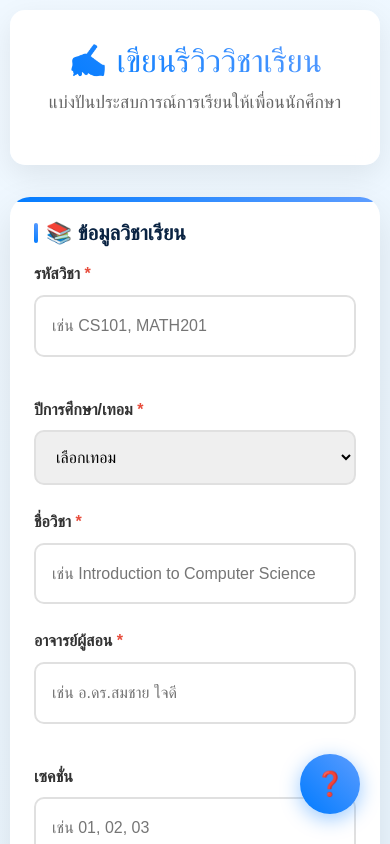
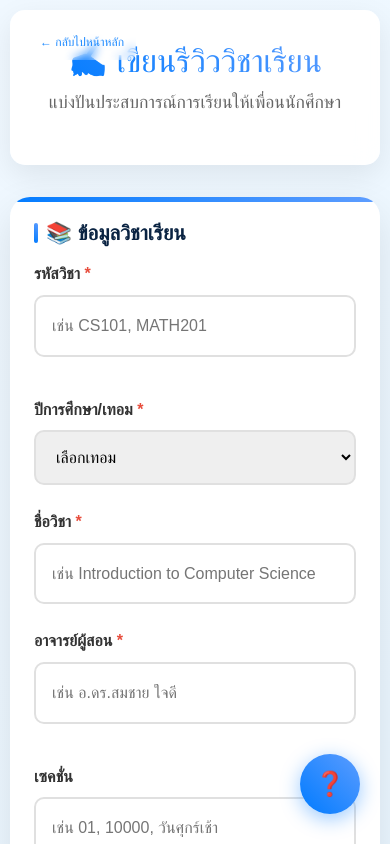
Before and after one commit to top242011/learnradar, a Next.js app: page /review in a window 390 px wide. Shown: the top 844 px of the page. Built offline with nearby package versions, Linux system fonts and the light colour scheme; no server answers; a web font is replaced by a local one.

Commit message:
Fix review-read bug

```diff
--- a/app/review/page.tsx
+++ b/app/review/page.tsx
@@ -4,13 +4,13 @@
 import { useState, useEffect, ChangeEvent, FormEvent, MouseEvent } from 'react';
 import Head from 'next/head';
 import styles from './review-form.module.css'; // นำเข้า CSS Module
-import { supabase } from '../../utils/supabaseClient'; // <--- ยืนยันว่าแก้ไขเส้นทางตรงนี้เป็น '../../'
-import { useRouter } from 'next/navigation'; // นำเข้า useRouter สำหรับ Redirect
+import { supabase } from '../../utils/supabaseClient';
+import { useRouter } from 'next/navigation';
+import Link from 'next/link'; // นำเข้า Link
 
 export default function ReviewFormPage() {
-    const router = useRouter(); // Initialize router
+    const router = useRouter();
 
-    // State สำหรับข้อมูลฟอร์ม
     const [formData, setFormData] = useState({
         courseCode: '',
         term: '',
@@ -29,7 +29,6 @@ export default function ReviewFormPage() {
         isAnonymous: false,
     });
 
-    // State สำหรับข้อความให้คะแนน
     const [ratingTexts, setRatingTexts] = useState({
         overall: 'ยังไม่ได้เลือก',
         difficulty: 'ง่ายมาก - ยากมาก',
@@ -37,13 +36,11 @@ export default function ReviewFormPage() {
         homework: 'น้อยมาก - เยอะมาก',
     });
 
-    // State สำหรับตัวนับตัวอักษร
     const [mainReviewCount, setMainReviewCount] = useState('0/1000');
     const [tipsReviewCount, setTipsReviewCount] = useState('0/500');
-    const [isSubmitting, setIsSubmitting] = useState(false); // State เพื่อจัดการตอนกำลังส่งข้อมูล
-    const [submissionMessage, setSubmissionMessage] = useState<string | null>(null); // State สำหรับข้อความแจ้งผู้ใช้
+    const [isSubmitting, setIsSubmitting] = useState(false);
+    const [submissionMessage, setSubmissionMessage] = useState<string | null>(null);
 
-    // ฟังก์ชันจัดการการเปลี่ยนแปลง Input
     const handleInputChange = (e: ChangeEvent<HTMLInputElement | HTMLSelectElement | HTMLTextAreaElement>) => {
         const { name, value, type, checked } = e.target as HTMLInputElement;
         setFormData(prev => ({
@@ -52,7 +49,6 @@ export default function ReviewFormPage() {
         }));
     };
 
-    // ฟังก์ชันจัดการ Star Rating
     const handleStarClick = (type: keyof typeof ratingTexts, value: number) => {
         setFormData(prev => ({ ...prev, [`rating${type.charAt(0).toUpperCase() + type.slice(1)}`]: value }));
         const labels: { [key: string]: string[] } = {
@@ -66,7 +62,6 @@ export default function ReviewFormPage() {
         }
     };
 
-    // ฟังก์ชันจัดการ Tag Checkbox
     const handleTagChange = (e: ChangeEvent<HTMLInputElement>) => {
         const { value, checked } = e.target;
         setFormData(prev => {
@@ -77,23 +72,19 @@ export default function ReviewFormPage() {
         });
     };
 
-    // Effect สำหรับ Character Counter
     useEffect(() => {
         setMainReviewCount(`${formData.mainReview.length}/1000`);
         setTipsReviewCount(`${formData.tipsReview.length}/500`);
     }, [formData.mainReview, formData.tipsReview]);
 
-    // ฟังก์ชันจัดการการส่งฟอร์ม
     const handleSubmit = async (e: FormEvent<HTMLFormElement>) => {
         e.preventDefault();
         setIsSubmitting(true);
         setSubmissionMessage(null);
 
         try {
-            // 1. ค้นหา course_id หรือสร้าง course ใหม่
             let courseId: string | null = null;
 
-            // ค้นหาคอร์สที่มีอยู่
             const { data: existingCourses, error: courseFetchError } = await supabase
                 .from('courses')
                 .select('id')
@@ -108,8 +99,6 @@ export default function ReviewFormPage() {
             if (existingCourses && existingCourses.length > 0) {
                 courseId = existingCourses[0].id;
             } else {
-                // ถ้าไม่พบ course ให้สร้าง course ใหม่
-                // อ้างอิงจากภาพ Supabase ของคุณ มีแค่ course_code, course_name, instructor, faculty, credits
                 const { data: newCourse, error: newCourseError } = await supabase
                     .from('courses')
                     .insert([
@@ -117,12 +106,11 @@ export default function ReviewFormPage() {
                             course_code: formData.courseCode,
                             course_name: formData.courseName,
                             instructor: formData.instructor,
-                            // เพิ่มคอลัมน์ที่มีในตาราง courses ของคุณจากฟอร์ม
-                            faculty: 'ไม่ระบุ', // คอลัมน์ faculty มีใน DB แต่ในฟอร์มไม่มี input โดยตรง, ให้ค่าเริ่มต้นไปก่อน
-                            credits: 0, // คอลัมน์ credits มีใน DB แต่ในฟอร์มไม่มี input โดยตรง, ให้ค่าเริ่มต้นไปก่อน
+                            faculty: 'ไม่ระบุ',
+                            credits: 0,
                         }
                     ])
-                    .select('id'); // ดึง ID ของ record ที่เพิ่งสร้าง
+                    .select('id');
 
                 if (newCourseError) {
                     throw new Error('Error creating new course: ' + newCourseError.message);
@@ -134,7 +122,6 @@ export default function ReviewFormPage() {
                 throw new Error('Could not determine course ID.');
             }
 
-            // 2. เตรียมข้อมูลสำหรับ insert ลงตาราง reviews
             const reviewData = {
                 course_id: courseId,
                 term: formData.term,
@@ -149,7 +136,6 @@ export default function ReviewFormPage() {
                 is_anonymous: formData.isAnonymous,
             };
 
-            // 3. Insert ข้อมูลลงตาราง reviews
             const { error: insertError } = await supabase
                 .from('reviews')
                 .insert([reviewData]);
@@ -161,7 +147,6 @@ export default function ReviewFormPage() {
             setSubmissionMessage('ส่งรีวิวสำเร็จแล้ว!');
             alert('ส่งรีวิวสำเร็จแล้ว!');
 
-            // รีเซ็ตฟอร์มหลังจากส่งสำเร็จ
             setFormData({
                 courseCode: '',
                 term: '',
@@ -186,10 +171,9 @@ export default function ReviewFormPage() {
                 homework: 'น้อยมาก - เยอะมาก',
             });
 
-            // Redirect กลับหน้าหลักหลังจากส่งสำเร็จ
             router.push('/');
 
-        } catch (error: unknown) { // แก้ไข 'any' เป็น 'unknown'
+        } catch (error: unknown) {
             console.error('Submission failed:', error);
             let errorMessage = 'เกิดข้อผิดพลาดในการส่งรีวิว';
             if (error instanceof Error) {
@@ -212,12 +196,15 @@ export default function ReviewFormPage() {
 
             <div className={styles.container}>
                 <div className={styles.header}>
+                    {/* div สำหรับจัดวางปุ่ม 'กลับไปหน้าหลัก' */}
+                    <div className={styles.backButtonContainer}>
+                        <Link href="/" className={styles.backBtn}>← กลับไปหน้าหลัก</Link>
+                    </div>
                     <h1>✍️ เขียนรีวิววิชาเรียน</h1>
                     <p>แบ่งปันประสบการณ์การเรียนให้เพื่อนนักศึกษา</p>
                 </div>
 
                 <form className={styles.reviewForm} onSubmit={handleSubmit}>
-                    {/* ข้อมูลวิชาเรียน */}
                     <div className={styles.formSection}>
                         <h2 className={styles.sectionTitle}>📚 ข้อมูลวิชาเรียน</h2>
 
@@ -250,12 +237,11 @@ export default function ReviewFormPage() {
                             </div>
                             <div className={styles.formGroup}>
                                 <label className={styles.formLabel}>เซคชั่น</label>
-                                <input type="text" name="section" className={styles.formInput} placeholder="เช่น 01, 02, 03" value={formData.section} onChange={handleInputChange} />
+                                <input type="text" name="section" className={styles.formInput} placeholder="เช่น 01, 10000, วันศุกร์เช้า" value={formData.section} onChange={handleInputChange} />
                             </div>
                         </div>
                     </div>
 
-                    {/* การให้คะแนน */}
                     <div className={styles.formSection}>
                         <h2 className={styles.sectionTitle}>⭐ การให้คะแนน</h2>
 
@@ -350,7 +336,6 @@ export default function ReviewFormPage() {
                                 </div>
                             </div>
 
-                            {/* เพิ่มส่วนการให้คะแนนการบ้าน */}
                             <div className={styles.ratingGroup}>
                                 <label className={styles.ratingLabel}>ปริมาณการบ้าน</label>
                                 <div className={styles.ratingContainer}>
@@ -383,7 +368,6 @@ export default function ReviewFormPage() {
                         </div>
                     </div>
 
-                    {/* Tags วิชาเรียน */}
                     <div className={styles.formSection}>
                         <h2 className={styles.sectionTitle}>🏷️ ลักษณะของวิชา</h2>
                         <div className={styles.tagsSection}>
@@ -407,7 +391,7 @@ export default function ReviewFormPage() {
                                              tag === 'มีงานกลุ่ม' ? '👥 ' + tag :
                                              tag === 'ใช้คอมพิวเตอร์' ? '💻 ' + tag :
                                              tag === 'ปฏิบัติจริง' ? '🎯 ' + tag :
-                                             tag === 'ง่ายผ่าน' ? '😴 ' + tag :
+                                             tag === 'ผ่านง่าย' ? '😴 ' + tag :
                                              tag === 'ท้าทาย' ? '🔥 ' + tag : tag
                                             }
                                         </label>
@@ -417,36 +401,6 @@ export default function ReviewFormPage() {
                         </div>
                     </div>
 
-                    {/* ปริมาณงาน (ถูกลบออกจากการส่งข้อมูล แต่ยังคงอยู่ในฟอร์มหากต้องการให้ผู้ใช้กรอก) */}
-                    <div className={styles.formSection}>
-                        <h2 className={styles.sectionTitle}>⏰ ปริมาณงานและเวลาเรียน</h2>
-                        <div className={styles.workloadSection}>
-                            <div className={styles.workloadGrid}>
-                                <div className={styles.formGroup}>
-                                    <label className={styles.formLabel}>ชั่วโมงเรียนต่อสัปดาห์</label>
-                                    <select name="weeklyStudyHours" className={styles.formSelect} value={formData.weeklyStudyHours} onChange={handleInputChange}>
-                                        <option value="">เลือกชั่วโมง</option>
-                                        <option value="1-2">1-2 ชั่วโมง</option>
-                                        <option value="3-4">3-4 ชั่วโมง</option>
-                                        <option value="5-6">5-6 ชั่วโมง</option>
-                                        <option value="7+">7+ ชั่วโมง</option>
-                                    </select>
-                                </div>
-                                <div className={styles.formGroup}>
-                                    <label className={styles.formLabel}>เวลาทำงานนอกชั้นเรียน</label>
-                                    <select name="outsideClassHours" className={styles.formSelect} value={formData.outsideClassHours} onChange={handleInputChange}>
-                                        <option value="">เลือกเวลา</option>
-                                        <option value="0-2">0-2 ชั่วโมง/สัปดาห์</option>
-                                        <option value="3-5">3-5 ชั่วโมง/สัปดาห์</option>
-                                        <option value="6-10">6-10 ชั่วโมง/สัปดาห์</option>
-                                        <option value="10+">10+ ชั่วโมง/สัปดาห์</option>
-                                    </select>
-                                </div>
-                            </div>
-                        </div>
-                    </div>
-
-                    {/* รีวิวหลัก */}
                     <div className={styles.formSection}>
                         <h2 className={styles.sectionTitle}>💭 รีวิวของคุณ</h2>
                         <div className={styles.formGroup}>
@@ -481,7 +435,6 @@ export default function ReviewFormPage() {
                         </div>
                     </div>
 
-                    {/* การส่งแบบไม่ระบุชื่อ */}
                     <div className={styles.formSection}>
                         <h2 className={styles.sectionTitle}>🔒 ความเป็นส่วนตัว</h2>
                         <div className={styles.anonymousToggle}>
@@ -498,7 +451,6 @@ export default function ReviewFormPage() {
                         </div>
                     </div>
 
-                    {/* ปุ่มส่ง (ไม่มีปุ่มดูตัวอย่าง) */}
                     <div className={styles.formButtons}>
                         <button type="submit" className={`${styles.btn} ${styles.btnPrimary}`} disabled={isSubmitting}>
                             {isSubmitting ? 'กำลังส่ง...' : '📝 ส่งรีวิว'}
--- a/app/review/review-form.module.css
+++ b/app/review/review-form.module.css
@@ -392,3 +392,63 @@
     transform: scale(1.1);
     box-shadow: 0 8px 25px rgba(0, 123, 255, 0.5);
 }
+
+/* app/review/review-form.module.css */
+
+/* ... (โค้ด CSS เดิมทั้งหมด) ... */
+
+/* เพิ่ม Style สำหรับปุ่ม 'กลับไปหน้าหลัก' ที่มุมซ้ายบน */
+.backButtonContainer {
+    position: absolute; /* ใช้ absolute เพื่อจัดตำแหน่งเทียบกับ .header (ต้องมี position: relative) */
+    top: 20px; /* ระยะห่างจากด้านบน */
+    left: 20px; /* ระยะห่างจากด้านซ้าย */
+    z-index: 10; /* ให้ปุ่มอยู่ด้านบนสุด */
+}
+
+.backBtn {
+    display: inline-flex;
+    align-items: center;
+    color: rgba(0, 123, 255, 0.9); /* สีน้ำเงิน Vibrant Blue */
+    text-decoration: none;
+    transition: all 0.3s ease;
+    font-size: 14px;
+    padding: 8px 12px; /* เพิ่ม padding ให้คลิกง่าย */
+    border-radius: 8px; /* เพิ่มมนต์ขอบ */
+    background: rgba(255, 255, 255, 0.1); /* สีพื้นหลังเล็กน้อยเพื่อให้มองเห็นได้ง่ายขึ้น */
+    backdrop-filter: blur(5px); /* เพิ่ม blur เพื่อให้เข้ากับ Header */
+}
+
+.backBtn:hover {
+    color: #007BFF; /* สี Accent เมื่อ Hover */
+    transform: translateX(-3px);
+    background: rgba(255, 255, 255, 0.2);
+}
+
+/* ปรับ Header เพื่อให้ปุ่ม backBtn สามารถใช้ position: absolute ได้ */
+.header {
+    background: rgba(255, 255, 255, 0.95);
+    backdrop-filter: blur(10px);
+    border-radius: 15px;
+    padding: 2rem;
+    margin-bottom: 2rem;
+    text-align: center;
+    box-shadow: 0 10px 30px rgba(0, 0, 0, 0.08);
+    position: relative; /* <--- เพิ่มตรงนี้: เพื่อให้ backButtonContainer ใช้ position: absolute ได้ */
+    overflow: hidden; /* ป้องกันเนื้อหาล้นออกไป */
+}
+
+/* ... (โค้ด CSS เดิมที่เหลือทั้งหมด) ... */
+
+/* Media queries */
+@media (max-width: 768px) {
+    /* ปรับตำแหน่งปุ่มใน responsive */
+    .backButtonContainer {
+        top: 10px;
+        left: 10px;
+        padding: 5px 8px;
+    }
+    .backBtn {
+        font-size: 12px;
+    }
+    /* ... (Media Query อื่นๆ ที่มีอยู่แล้ว) ... */
+}
```
Also changed, not shown: app/courses/[courseID]/page.tsx (+10 -27 lines), app/page.tsx (+12 -9 lines).
